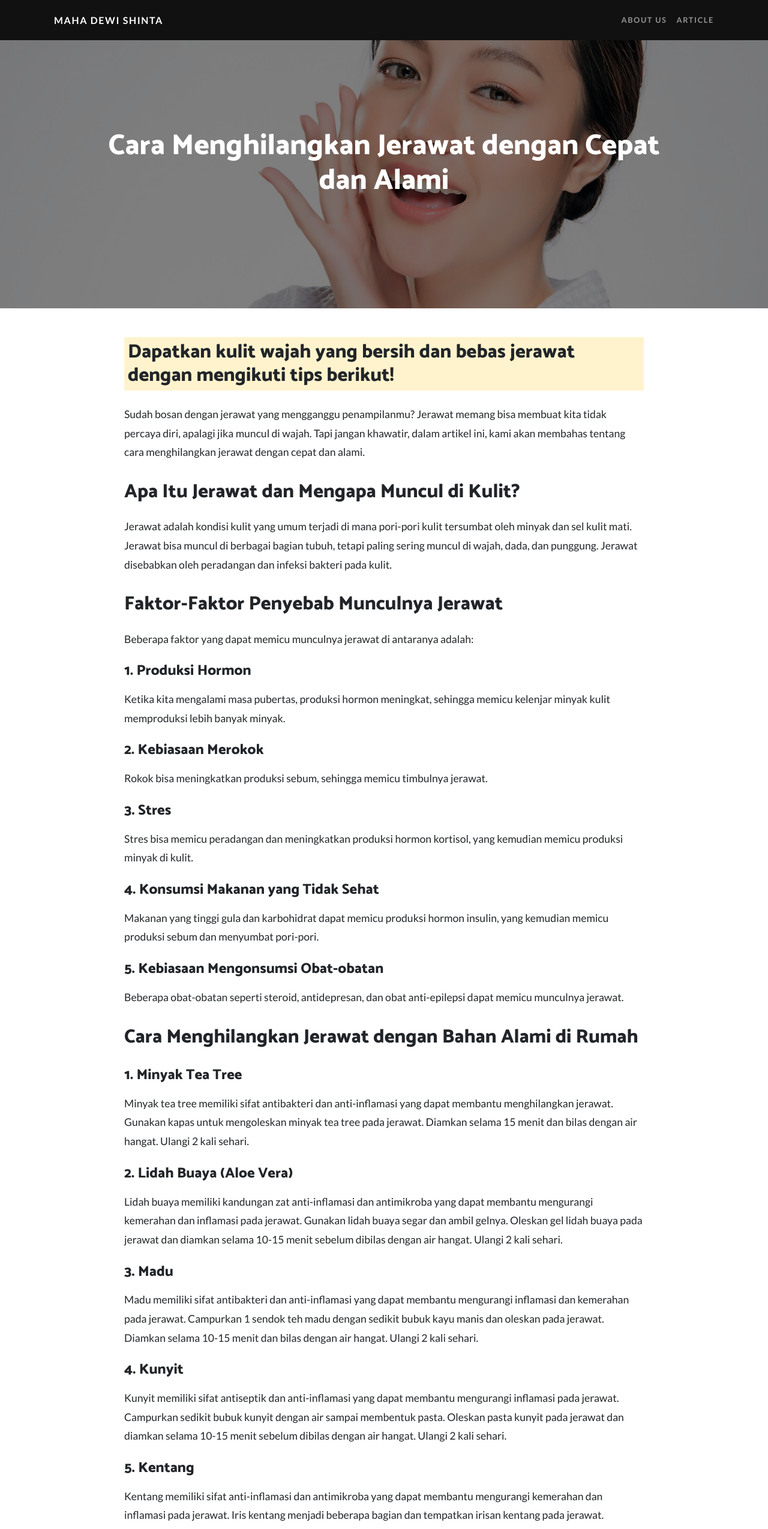
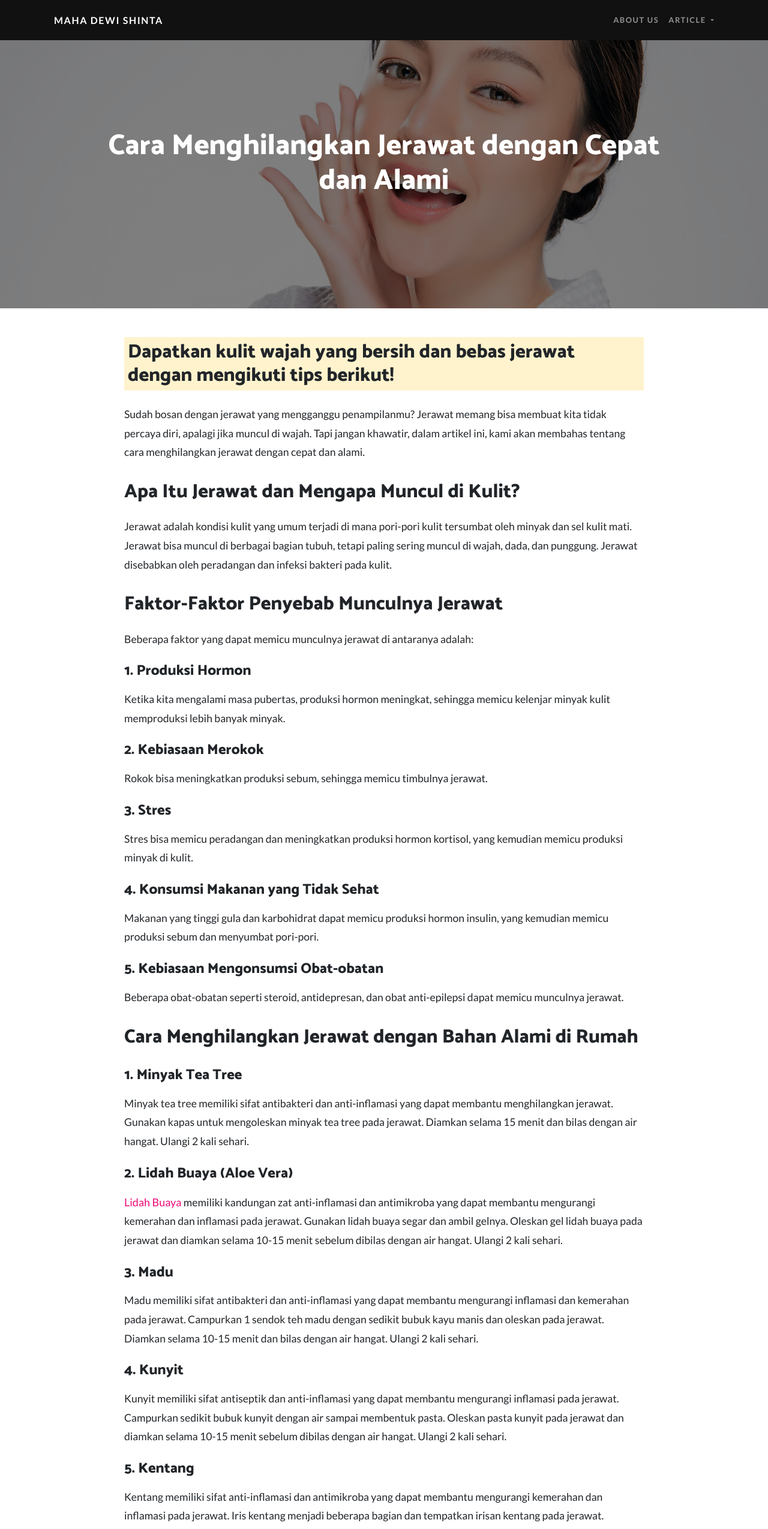
Before and after one commit to mahadewishinta/mahadewishinta.github.io, a plain HTML site: page menghilangkan-jerawat.html in a window 1280 px wide. Shown: the top 2549 px of the page at 60% size. Drawn offline with Linux system fonts and the light colour scheme.

Commit message:
add link article
add and rename article blog

```diff
--- a/article.html
+++ b/menghilangkan-jerawat.html
@@ -4,7 +4,7 @@
 <head>
     <meta charset="utf-8">
     <meta name="viewport" content="width=device-width, initial-scale=1.0, shrink-to-fit=no">
-    <title>Mahadewi Shinta Blog</title>
+    <title>Menghilangkan Bekas Jerawat | Mahadewi Shinta Blog</title>
     <meta name="google-site-verification" content="mxvFlITVg_zZOs9Nq_lzNYF3znRp0UsnPnI4aJEquyE" />
     <meta name="twitter:description" content="Are you looking to spruce up your living space, but don't know where to start? We've got you covered. Our team of interior design experts have compiled a list of the latest trends and timeless classics to help you transform your home into a sanctuary that reflects your personal style.">
     <meta property="og:title" content="Awesome Decors Ideas">
@@ -53,8 +53,15 @@
         <div class="container"><a class="navbar-brand" href="https://mahadewishinta.github.io/">Maha Dewi Shinta</a><button data-bs-toggle="collapse" class="navbar-toggler" data-bs-target="#navbarResponsive"><span class="visually-hidden">Toggle navigation</span><span class="navbar-toggler-icon"></span></button>
             <div class="collapse navbar-collapse" id="navbarResponsive">
                 <ul class="navbar-nav ms-auto">
-                    <li class="nav-item"><a class="nav-link" href="index.html">About Us</a></li>
-                    <li class="nav-item"><a class="nav-link" href="#blog">Article</a></li>
+                    <li class="nav-item"><a class="nav-link" href="#aboutus">About Us</a></li>
+                    <li class="nav-item dropdown">
+                        <a class="nav-link dropdown-toggle" href="#" role="button" data-bs-toggle="dropdown" aria-expanded="false">
+                        Article
+                        </a>
+                        <ul class="dropdown-menu" style="inset: 0px 0px auto auto; transform: translate3d(0px, 50px, 0px);">
+                            <li><a class="dropdown-item" href="menghilangkan-jerawat.html">Menghilangkan Jerawat</a></li>
+                        </ul>
+                    </li>
                 </ul>
             </div>
         </div>
@@ -97,7 +104,7 @@
                     <h3>1. Minyak Tea Tree</h3>
                     <p>Minyak tea tree memiliki sifat antibakteri dan anti-inflamasi yang dapat membantu menghilangkan jerawat. Gunakan kapas untuk mengoleskan minyak tea tree pada jerawat. Diamkan selama 15 menit dan bilas dengan air hangat. Ulangi 2 kali sehari.</p>
                     <h3>2. Lidah Buaya (Aloe Vera)</h3>
-                    <p>Lidah buaya memiliki kandungan zat anti-inflamasi dan antimikroba yang dapat membantu mengurangi kemerahan dan inflamasi pada jerawat. Gunakan lidah buaya segar dan ambil gelnya. Oleskan gel lidah buaya pada jerawat dan diamkan selama 10-15 menit sebelum dibilas dengan air hangat. Ulangi 2 kali sehari.</p>
+                    <p><a class="p-0" href="https://www.ruangidea.com/2022/08/ketahui-manfaat-lidah-buaya-untuk-wajah.html">Lidah Buaya</a> memiliki kandungan zat anti-inflamasi dan antimikroba yang dapat membantu mengurangi kemerahan dan inflamasi pada jerawat. Gunakan lidah buaya segar dan ambil gelnya. Oleskan gel lidah buaya pada jerawat dan diamkan selama 10-15 menit sebelum dibilas dengan air hangat. Ulangi 2 kali sehari.</p>
                     <h3>3. Madu</h3>
                     <p>Madu memiliki sifat antibakteri dan anti-inflamasi yang dapat membantu mengurangi inflamasi dan kemerahan pada jerawat. Campurkan 1 sendok teh madu dengan sedikit bubuk kayu manis dan oleskan pada jerawat. Diamkan selama 10-15 menit dan bilas dengan air hangat. Ulangi 2 kali sehari.</p>
                     <h3>4. Kunyit</h3>
@@ -121,7 +128,7 @@
                     <h3>4. Menghindari Paparan Matahari Langsung</h3>
                     <p>Paparan sinar matahari dapat memicu produksi sebum yang berlebihan dan memperparah jerawat. Gunakan tabir surya dengan SPF minimal 30 dan hindari paparan matahari langsung.</p>
                     <h3>5. Menghindari Kebiasaan Merokok</h3>
-                    <p>Merokok dapat memicu produksi sebum yang berlebihan dan memicu timbulnya jerawat.</p>
+                    <p>Merokok dapat memicu produksi sebum yang berlebihan dan memicu timbulnya<a href="https://www.ruangidea.com/2022/08/cara-menghilangkan-jerawat-di-pipi-pria.html" class="p=0" target="_blank" rel="noopener noreferrer">jerawat.</a></p>
                     <p>Jerawat bisa sangat mengganggu penampilan dan menurunkan rasa percaya diri. Namun, dengan mengikuti cara-cara di atas, jerawat bisa diatasi dengan cepat dan alami. Penting juga untuk mencegah jerawat muncul kembali dengan menjaga kebersihan kulit dan gaya hidup sehat. Jika jerawat tidak kunjung hilang, konsultasikan dengan dokter atau ahli kulit untuk mendapatkan perawatan yang tepat.</p>
                 </div>
                 <div class="col-md-1 pb-5 mb-5"></div>
```
Also changed, not shown: index.html (+8 -1 lines).
